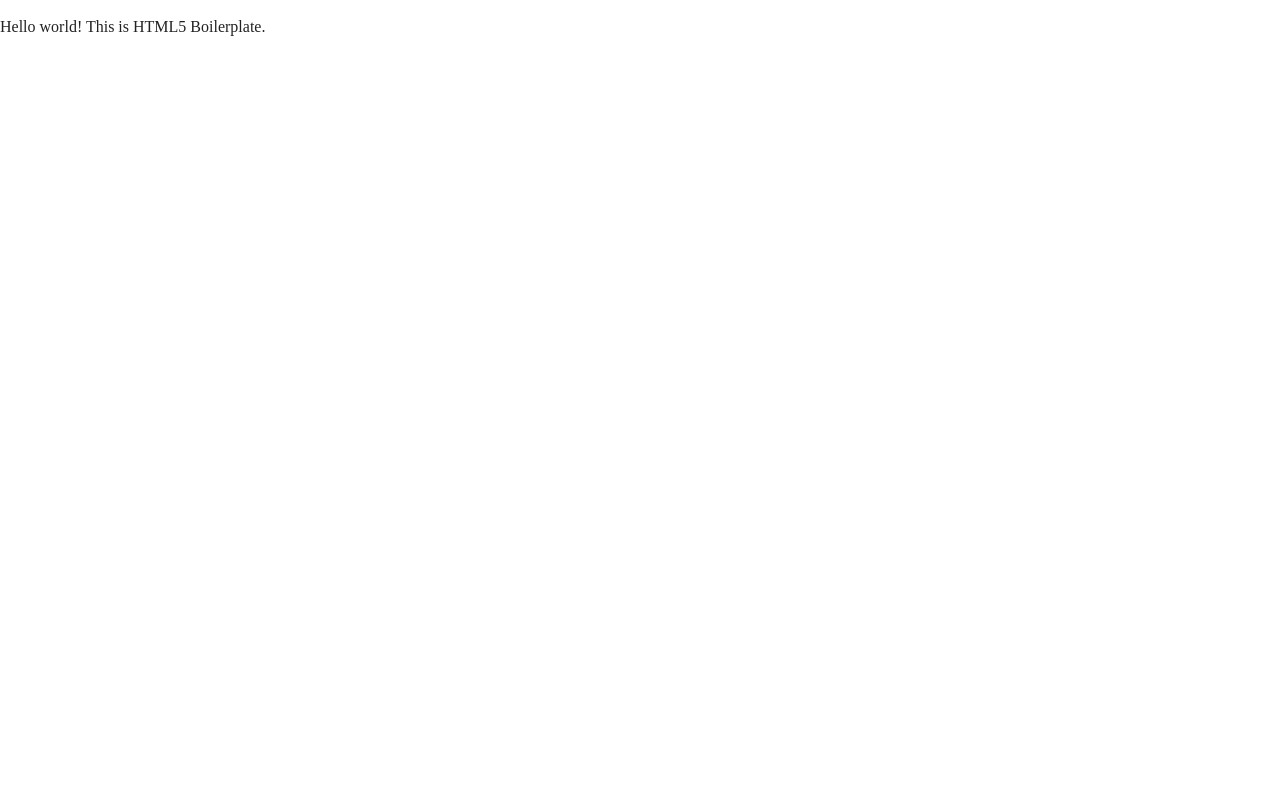
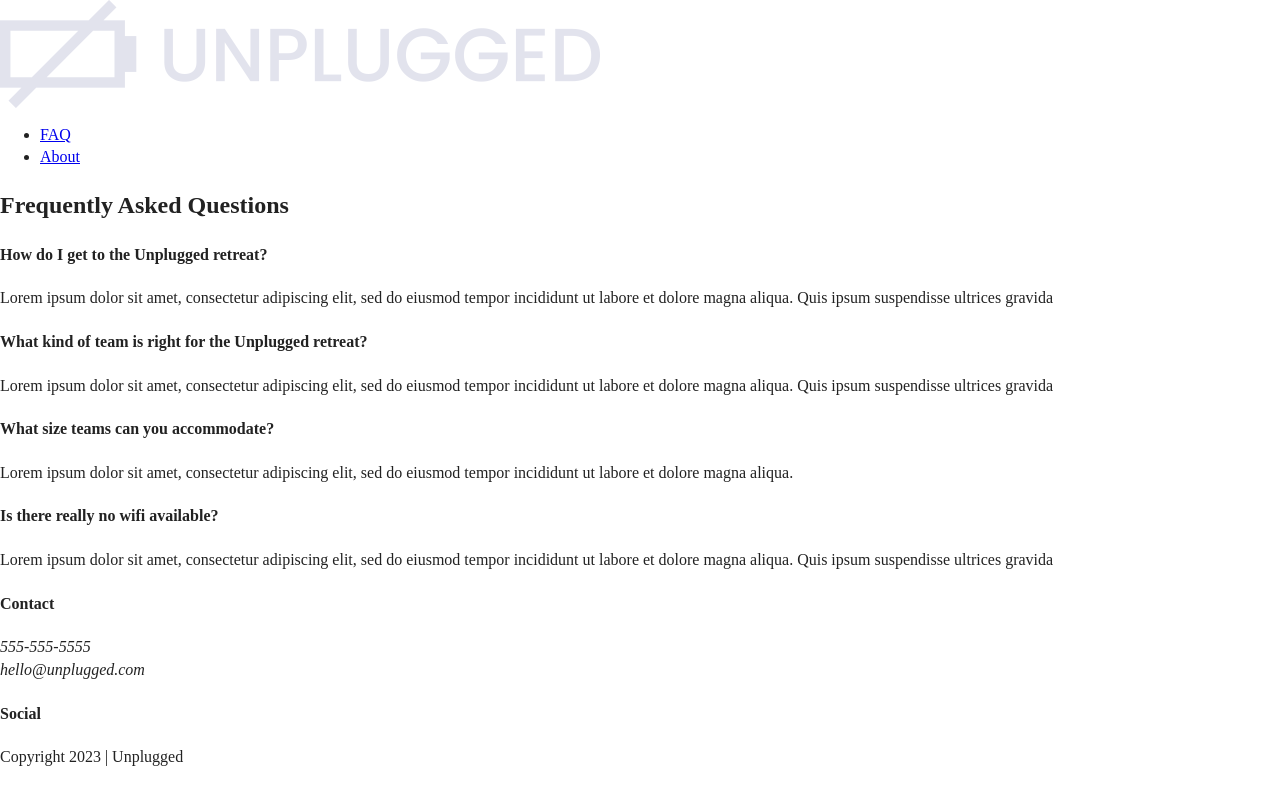
Before and after one commit to shannawalsh/unplugged, a website: page faq/index.html in a window 1280 px wide. Drawn offline with Linux system fonts and the light colour scheme.

Commit message:
added html to faq page

```diff
--- a/faq/index.html
+++ b/faq/index.html
@@ -3,7 +3,7 @@
 
 <head>
   <meta charset="utf-8">
-  <title></title>
+  <title>FAQ | Unplugged</title>
   <meta name="description" content="">
   <meta name="viewport" content="width=device-width, initial-scale=1">
 
@@ -24,8 +24,97 @@
 
 <body>
 
-  <!-- Add your site or application content here -->
-  <p>Hello world! This is HTML5 Boilerplate.</p>
+  <header>
+    <div class="content-wrapper">
+      <a href="#">
+        <img src="../img/unpluggedlogo.png" alt="unplugged logo">
+      </a>
+      <div class="header-divider"></div>
+      <nav>
+        <ul>
+          <li><a href="index.html" target="_blank" rel="noopener">FAQ</a></li>
+          <!--<li><a href="../index.html" target="_blank" rel="noopener">HOME</a></li>-->
+          <li><a href="..about/index.html" target="_blank" rel="noopener">About</a></li>
+        </ul>
+      </nav>
+    </div>
+  </header>
+  <!-- header content wrapper ends -->
+
+  <main class="faq">
+    <div class="content-wrapper">
+      <h2>Frequently Asked Questions
+      </h2>
+      <div class="faq-content">
+        <h4>How do I get to the Unplugged retreat?</h4>
+        <p>
+          Lorem ipsum dolor sit amet, consectetur adipiscing elit, sed do eiusmod tempor incididunt ut labore et dolore
+          magna aliqua. Quis ipsum suspendisse ultrices gravida
+        </p>
+      </div>
+      <div class="faq-content">
+        <h4>What kind of team is right for the Unplugged retreat?</h4>
+        <p>Lorem ipsum dolor sit amet, consectetur adipiscing elit, sed do eiusmod tempor incididunt ut labore et dolore
+          magna aliqua. Quis ipsum suspendisse ultrices gravida
+        </p>
+      </div>
+      <div class="faq-content">
+        <h4>What size teams can you accommodate?</h4>
+        <p>
+          Lorem ipsum dolor sit amet, consectetur adipiscing elit, sed do eiusmod tempor incididunt ut labore et dolore
+          magna aliqua.
+        </p>
+      </div>
+      <div class="faq-content">
+        <h4>Is there really no wifi available?</h4>
+        <p>
+          Lorem ipsum dolor sit amet, consectetur adipiscing elit, sed do eiusmod tempor incididunt ut labore et dolore
+          magna aliqua. Quis ipsum suspendisse ultrices gravida
+        </p>
+      </div>
+    </div>
+    <!--div content wrapper end-->
+  </main>
+  <!-- main wrapper ends -->
+
+  <footer>
+    <div class="content wrapper">
+      <div class="footer-content">
+        <div class="contact">
+          <h4>Contact</h4>
+          <address>
+            <p>
+              555-555-5555<br>
+              hello@unplugged.com
+            </p>
+          </address>
+        </div>
+        <div class="social">
+          <h4>Social</h4>
+          <div class="social-icons">
+            <p>
+              <a href="https://www.facebook.com/Skillcrush/" target="_blank"></a>
+            </p>
+            <p>
+              <a href="https://www.twitter.com/Skillcrush/" target="_blank"></a>
+            </p>
+            <p>
+              <a href="https://www.instagram.com/Skillcrush/" target="_blank"></a>
+            </p>
+          </div>
+        </div>
+      </div>
+      <!--footer content ends-->
+    </div>
+    <!--footer content-wrapper ends-->
+    <div class="copyright">
+      <p>Copyright 2023 | Unplugged</p>
+    </div>
+  </footer>
+
+
+
+
   <script src="../js/vendor/modernizr-3.11.2.min.js"></script>
   <script src="../js/plugins.js"></script>
   <script src="../js/main.js"></script>
```
